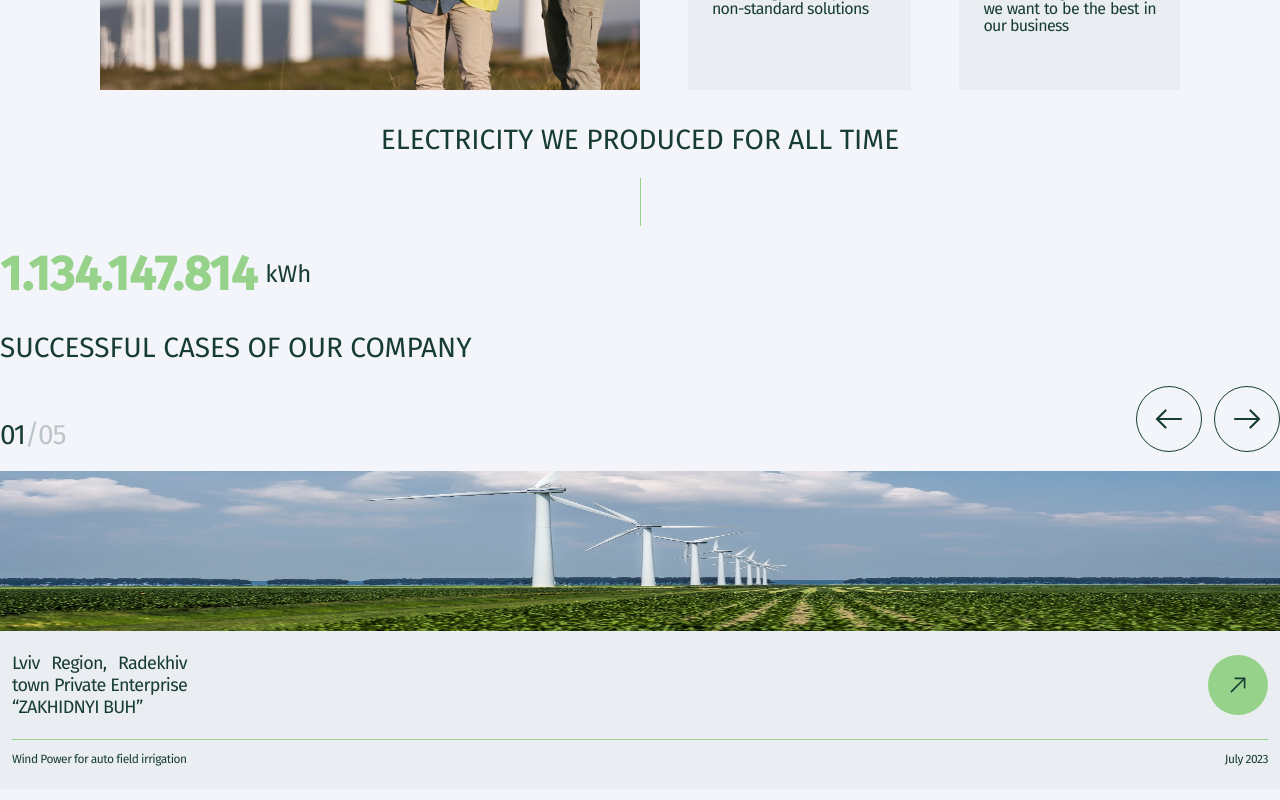
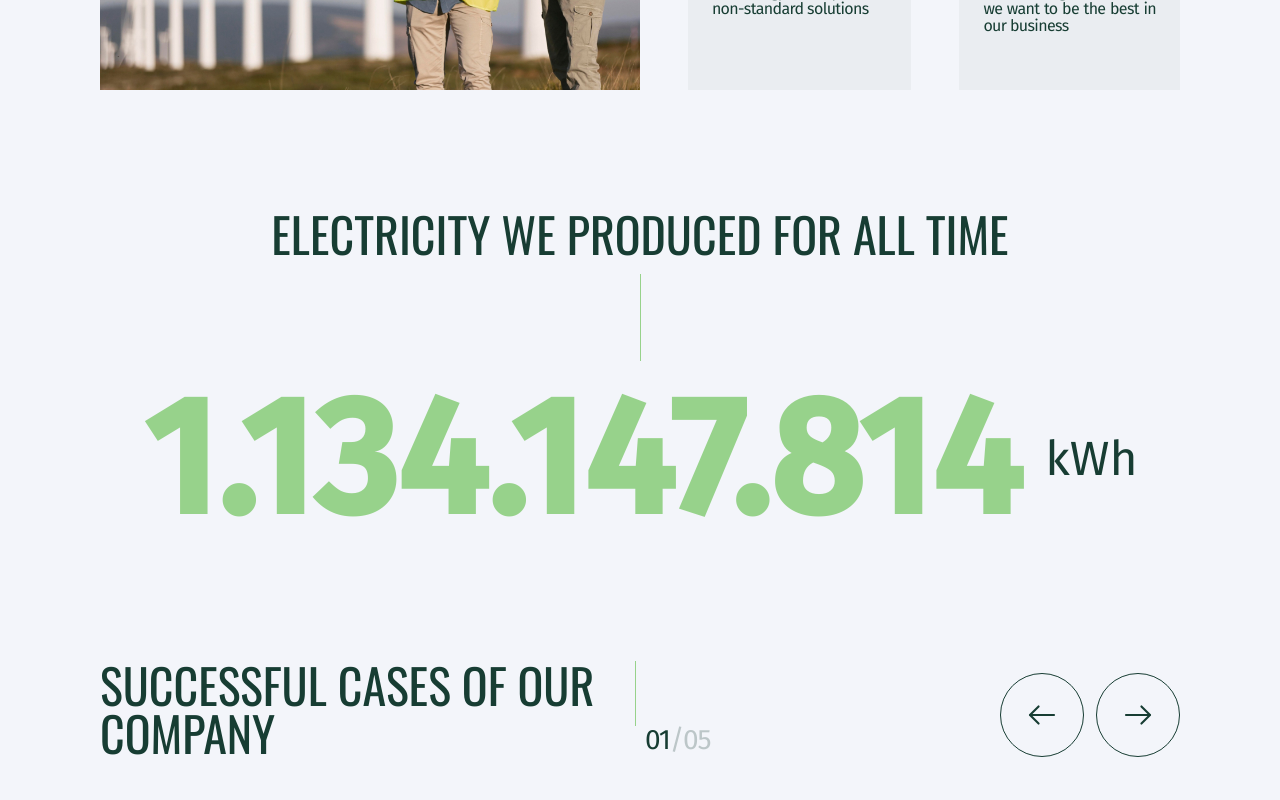
Before and after one commit to vladyslav-rohalov/green-energy, a Next.js app: page / in a window 1280 px wide. Shown: the part 2240-3040 px from the top of the page. Built offline with nearby package versions, Linux system fonts and the light colour scheme.

Commit message:
Updated styles
1. Updated styles on cases & electrocity

```diff
--- a/package.json
+++ b/package.json
@@ -13,7 +13,7 @@
     "react": "^18",
     "react-dom": "^18.2.0",
     "react-hook-form": "^7.46.1",
-    "swiper": "^11.0.4"
+    "swiper": "^11.0.5"
   },
   "devDependencies": {
     "eslint": "^8",
--- a/src/app/components/cases/card/card.jsx
+++ b/src/app/components/cases/card/card.jsx
@@ -17,18 +17,14 @@ export default function SwiperCard({ item, priority }) {
       </div>
       <div className={styles.swiper_card_content}>
         <div className={styles.swiper_card_row}>
-          <h3 className={styles.swiper_card_title}>{title}</h3>
+          <p className={styles.swiper_card_title}>{title}</p>
           <button className={styles.swiper_card_btn}>
             <IconArrow width={28} height={28} rotate={-45} />
           </button>
         </div>
         <div className={styles.swiper_card_divider}></div>
         <div className={styles.swiper_card_row}>
-          <h4
-            className={`${styles.swiper_card_descripton} ${styles.swiper_card_text}`}
-          >
-            {description}
-          </h4>
+          <p className={styles.swiper_card_text}>{description}</p>
           <p className={styles.swiper_card_text}>{date}</p>
         </div>
       </div>
--- a/src/app/components/cases/card/card.module.css
+++ b/src/app/components/cases/card/card.module.css
@@ -2,7 +2,7 @@
   width: 100%;
   height: 318px;
   background-color: var(--background-accent-color);
-  margin-top: 19px;
+  margin-top: 24px;
 }
 
 .swiper_card_img_container {
@@ -23,9 +23,7 @@
 }
 
 .swiper_card_title {
-  width: 175px;
-  height: 66px;
-  font-family: var(--font-seconady);
+  max-width: 70%;
   font-size: 18px;
   font-weight: 400;
   line-height: 22px;
@@ -52,14 +50,56 @@
   margin-bottom: 12px;
 }
 
-.swiper_card_descripton {
-  width: 176px;
-}
-
 .swiper_card_text {
-  font-family: var(--font-seconady);
   font-size: 12px;
   font-weight: 400;
   line-height: 14px;
   letter-spacing: -0.04em;
 }
+
+@media (min-width: 768px) {
+  .swiper_card {
+    height: 322px;
+    margin-top: 48px;
+  }
+
+  .swiper_card_title {
+    font-size: 20px;
+    line-height: 24px;
+  }
+
+  .swiper_card_text {
+    font-size: 14px;
+    line-height: 17px;
+  }
+}
+
+@media (min-width: 1280px) {
+  .swiper_card {
+    height: 506px;
+    margin-top: 96px;
+  }
+
+  .swiper_card_title {
+    font-size: 24px;
+    line-height: 28px;
+  }
+
+  .swiper_card_text {
+    font-size: 16px;
+    line-height: 19px;
+  }
+
+  .swiper_card_img_container {
+    height: 320px;
+  }
+
+  .swiper_card_divider {
+    margin-bottom: 24px;
+  }
+
+  .swiper_card_content {
+    margin-top: 36px;
+    padding: 0 12px 36px 12px;
+  }
+}
--- a/src/app/components/cases/cases.jsx
+++ b/src/app/components/cases/cases.jsx
@@ -22,22 +22,28 @@ export default function Cases() {
   };
 
   return (
-    <section className={styles.cases_section} id="cases">
-      <h2 className={styles.cases_title}>Successful cases of our company</h2>
-      <div className={styles.cases_navigate}>
-        <p className={styles.cases_pointer}>
+    <section className="section" id="cases">
+      <div className={styles.container}>
+        <div className={styles.title_container}>
+          <h2 className={styles.title}>Successful cases of our company</h2>
+        </div>
+        <div className={styles.vertical_divider}></div>
+        <div className={styles.navigate}>
+          <p className={styles.pointer}>
             0{currentSlide}
-          <span className={styles.cases_pointer_span}>/05</span>
+            <span className={styles.pointer_span}>/05</span>
           </p>
-        <div className={styles.cases_navigate_btn_container}>
-          <button className={styles.cases_navigate_btn} onClick={handlePrev}>
+          <div className={styles.navigate_btn_container}>
+            <button className={styles.navigate_btn} onClick={handlePrev}>
               <IconArrow width={36} height={36} rotate={180} />
             </button>
-          <button className={styles.cases_navigate_btn} onClick={handleNext}>
+            <button className={styles.navigate_btn} onClick={handleNext}>
               <IconArrow width={36} height={36} />
             </button>
           </div>
         </div>
+      </div>
+
       <SwiperList swiperRef={swiperRef} />
     </section>
   );
--- a/src/app/components/cases/cases.module.css
+++ b/src/app/components/cases/cases.module.css
@@ -1,9 +1,9 @@
-.cases_section {
-  margin-top: 36px;
+.container {
+  display: flex;
+  flex-direction: column;
 }
 
-.cases_title {
-  font-family: var(--font-primary);
+.title {
   font-size: 28px;
   font-weight: 400;
   line-height: 28px;
@@ -12,7 +12,7 @@
   text-transform: uppercase;
 }
 
-.cases_navigate {
+.navigate {
   display: flex;
   flex-direction: row;
   justify-content: space-between;
@@ -20,9 +20,8 @@
   margin-top: 24px;
 }
 
-.cases_pointer {
+.pointer {
   color: var(--primary-main-color);
-  font-family: var(--font-seconady);
   font-size: 28px;
   font-weight: 300;
   line-height: 34px;
@@ -30,16 +29,16 @@
   text-align: justify;
 }
 
-.cases_pointer_span {
-  color: #173d3340;
+.pointer_span {
+  color: var(--transparent-main-color);
 }
 
-.cases_navigate_btn_container {
+.navigate_btn_container {
   display: flex;
   gap: 12px;
 }
 
-.cases_navigate_btn {
+.navigate_btn {
   display: flex;
   align-items: center;
   justify-content: center;
@@ -52,7 +51,46 @@
   cursor: pointer;
 }
 
-.cases_navigate_icon {
+.navigate_icon {
   width: 36px;
   height: 36px;
 }
+
+@media (min-width: 768px) {
+  .container {
+    flex-direction: row;
+  }
+
+  .title_container {
+    width: 50%;
+  }
+
+  .vertical_divider {
+    height: 65px;
+    width: 1px;
+    border-left: 1px solid var(--primary-accent-color);
+  }
+
+  .title {
+    font-size: 36px;
+    line-height: 36px;
+  }
+
+  .navigate {
+    width: 50%;
+    margin-top: 0;
+    margin-left: 9px;
+  }
+}
+
+@media (min-width: 1280px) {
+  .title {
+    font-size: 48px;
+    line-height: 48px;
+  }
+
+  .navigate_btn {
+    width: 84px;
+    height: 84px;
+  }
+}
--- a/src/app/components/cases/swiperList/swiperList.jsx
+++ b/src/app/components/cases/swiperList/swiperList.jsx
@@ -1,28 +1,47 @@
 'use client';
-
+import { useState, useEffect } from 'react';
 import { Swiper, SwiperSlide } from 'swiper/react';
-import { EffectFade } from 'swiper/modules';
 import SwiperCard from '../card/card';
 import { cardData } from '../card/data';
 import 'swiper/css';
 import 'swiper/css/effect-fade';
 
 export default function SwiperList({ swiperRef }) {
+  const [screenWidth, setScreenWidth] = useState(0);
+
+  useEffect(() => {
+    const getWindowWidth = () => {
+      const width = window.innerWidth;
+      setScreenWidth(width);
+    };
+
+    getWindowWidth();
+
+    window.addEventListener('resize', getWindowWidth);
+
+    return () => {
+      window.removeEventListener('resize', getWindowWidth);
+    };
+  }, []);
+
+  const setPriority = index => {
+    if (index === 0) return true;
+    if (index === 1 && screenWidth >= 768) return true;
+    return false;
+  };
+
   return (
     <Swiper
-      spaceBetween={0}
-      centeredSlides={true}
-      effect={'fade'}
-      slidesPerView={1}
+      spaceBetween={screenWidth >= 1280 ? 48 : 24}
+      slidesPerView={screenWidth > 767 ? 2 : 1}
       loop
       ref={swiperRef}
-      modules={[EffectFade]}
       style={{}}
     >
       {cardData.map((item, index) => {
         return (
           <SwiperSlide key={item.id}>
-            <SwiperCard item={item} priority={index === 0 ? 'true' : 'false'} />
+            <SwiperCard item={item} priority={setPriority(index)} />
           </SwiperSlide>
         );
       })}
--- a/src/app/components/electrocity/electrocity.jsx
+++ b/src/app/components/electrocity/electrocity.jsx
@@ -2,7 +2,7 @@ import styles from './electrocity.module.css';
 
 export default function Electrocity() {
   return (
-    <section className={styles.electro_section}>
+    <section className="section" id="electrocity">
       <h2 className={styles.electro_title}>
         Electricity we produced for all time
       </h2>
--- a/src/app/components/electrocity/electrocity.module.css
+++ b/src/app/components/electrocity/electrocity.module.css
@@ -1,9 +1,4 @@
-.electro_section {
-  margin-top: 36px;
-}
-
 .electro_title {
-  font-family: var(--font-primary);
   font-size: 28px;
   font-weight: 400;
   line-height: 28px;
@@ -22,22 +17,63 @@
 .electro_counter {
   display: flex;
   align-items: center;
+  justify-content: center;
   gap: 8px;
   color: var(--primary-accent-color);
-  font-family: var(--font-primary);
   font-size: 48px;
   font-weight: 700;
   line-height: 48px;
   letter-spacing: 0em;
-  text-align: center;
 }
 
 .electro_counter_prefix {
   color: var(--primary-main-color);
-  font-family: var(--font-primary);
   font-size: 24px;
   font-weight: 400;
   line-height: 24px;
   letter-spacing: 0em;
   text-align: center;
 }
+
+@media (min-width: 768px) {
+  .electro_title {
+    font-size: 36px;
+    line-height: 36px;
+  }
+
+  .electro_divider {
+    height: 87px;
+  }
+
+  .electro_counter {
+    gap: 24px;
+    font-size: 100px;
+    line-height: 100px;
+  }
+
+  .electro_counter_prefix {
+    font-size: 28px;
+    line-height: 48px;
+  }
+}
+
+@media (min-width: 1280px) {
+  .electro_title {
+    font-size: 48px;
+    line-height: 48px;
+  }
+
+  .electro_divider {
+    margin: 16px auto;
+  }
+
+  .electro_counter {
+    font-size: 164px;
+    line-height: 164px;
+  }
+
+  .electro_counter_prefix {
+    font-size: 48px;
+    line-height: 48px;
+  }
+}
--- a/src/app/globals.css
+++ b/src/app/globals.css
@@ -9,6 +9,7 @@
   --background-menu-color: rgba(23, 61, 51, 0.75);
 
   --primary-main-color: #173d33;
+  --transparent-main-color: #173d3340;
   --primary-accent-color: #97d28b;
   --primary-light-color: #ffffff;
   --primary-error-color: #d28b8b;
@@ -27,8 +28,8 @@ body {
   flex-direction: column;
   justify-content: space-between;
   min-height: 100vh;
-  color: #173d33;
-  background-color: #f3f5fa;
+  color: var(--primary-main-color);
+  background-color: var(--background-main-color);
   scroll-behavior: smooth !important;
   font-family: var(--font-fira);
 }
```
Also changed, not shown: src/app/utils/svg/features.jsx (+0 -8 lines), 1 other file (tests, documents, lock files or other folders). Lines whose indentation alone changed are shown as unchanged.
